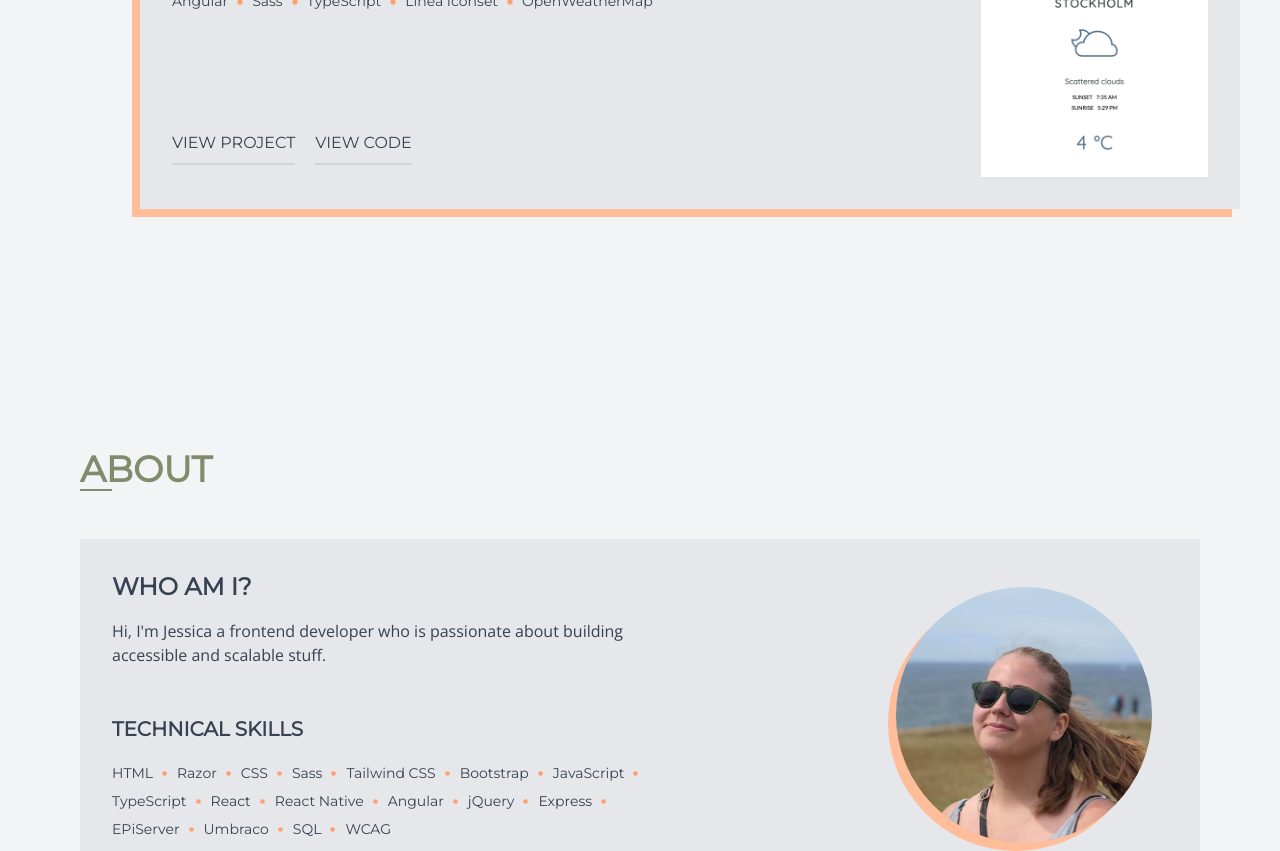
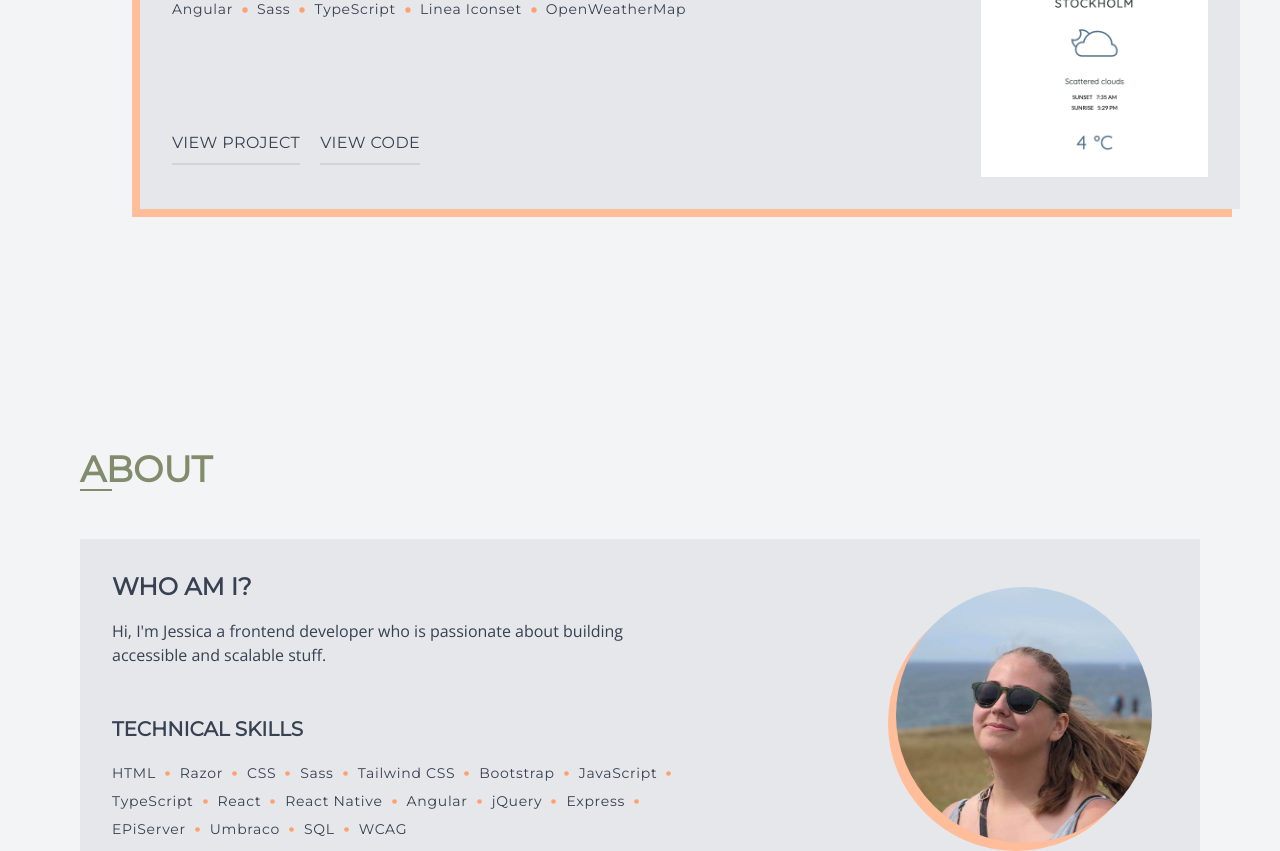
Before and after one commit to jdagmar/jdagmar.github.io, a React (Create React App) app: page / in a window 1280 px wide. Shown: the part 1660-2511 px from the top of the page. Built offline with nearby package versions, Linux system fonts and the light colour scheme.

Commit message:
Adjust letter spacing

```diff
--- a/src/components/Link.tsx
+++ b/src/components/Link.tsx
@@ -9,7 +9,7 @@ export const Link = (props: Props) => {
   return (
     <a
       href={props.url}
-      className="uppercase border-b-2 border-gray-300 hover:border-swamp-green-500 transition motion-reduce:transition-none duration-700 ease-in-out py-2 mr-5 font-montserrat"
+      className="tracking-wide uppercase border-b-2 border-gray-300 hover:border-swamp-green-500 transition motion-reduce:transition-none duration-700 ease-in-out py-2 mr-5 font-montserrat"
     >
       {props.text}
     </a>
--- a/src/components/ProjectCards.tsx
+++ b/src/components/ProjectCards.tsx
@@ -23,13 +23,13 @@ export const ProjectCards = () => {
               {project.description}
             </p>
             <div
-              className={`mt-4 mb-2 ${
+              className={`mt-6 mb-2 ${
                 i % 2 === 1 ? 'text-tangerine-500' : 'text-swamp-green-500'
               }`}
             >
               {project.topics.map((topic, i, topics) => (
                 <span key={i}>
-                  <span className="font-montserrat text-gray-700 text-sm">
+                  <span className="font-montserrat tracking-wider text-gray-700 text-sm">
                     {topic}
                   </span>
                   {topics.length - 1 !== i && (
--- a/src/components/SkillsList.tsx
+++ b/src/components/SkillsList.tsx
@@ -4,7 +4,7 @@ import { iconHelper } from '../helpers/iconHelper';
 
 export const SkillsList = () => {
   const skillSet = skills.map((skill, i, skills) => (
-    <li className="font-montserrat text-sm leading-7" key={i}>
+    <li className="tracking-wider font-montserrat text-sm leading-7" key={i}>
       {skill}
       {skills.length - 1 !== i && (
         <div className="text-tangerine-500 h-2 w-2 inline-block mx-2">
```
